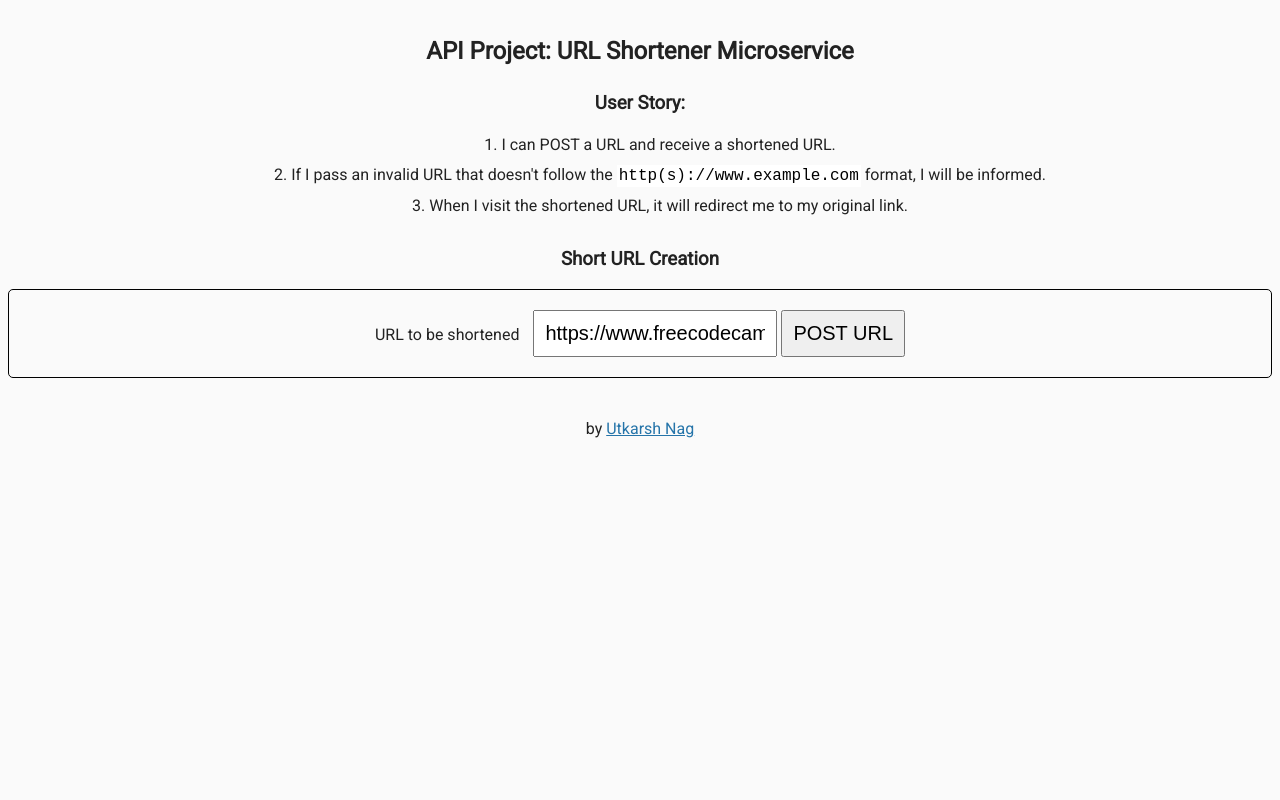
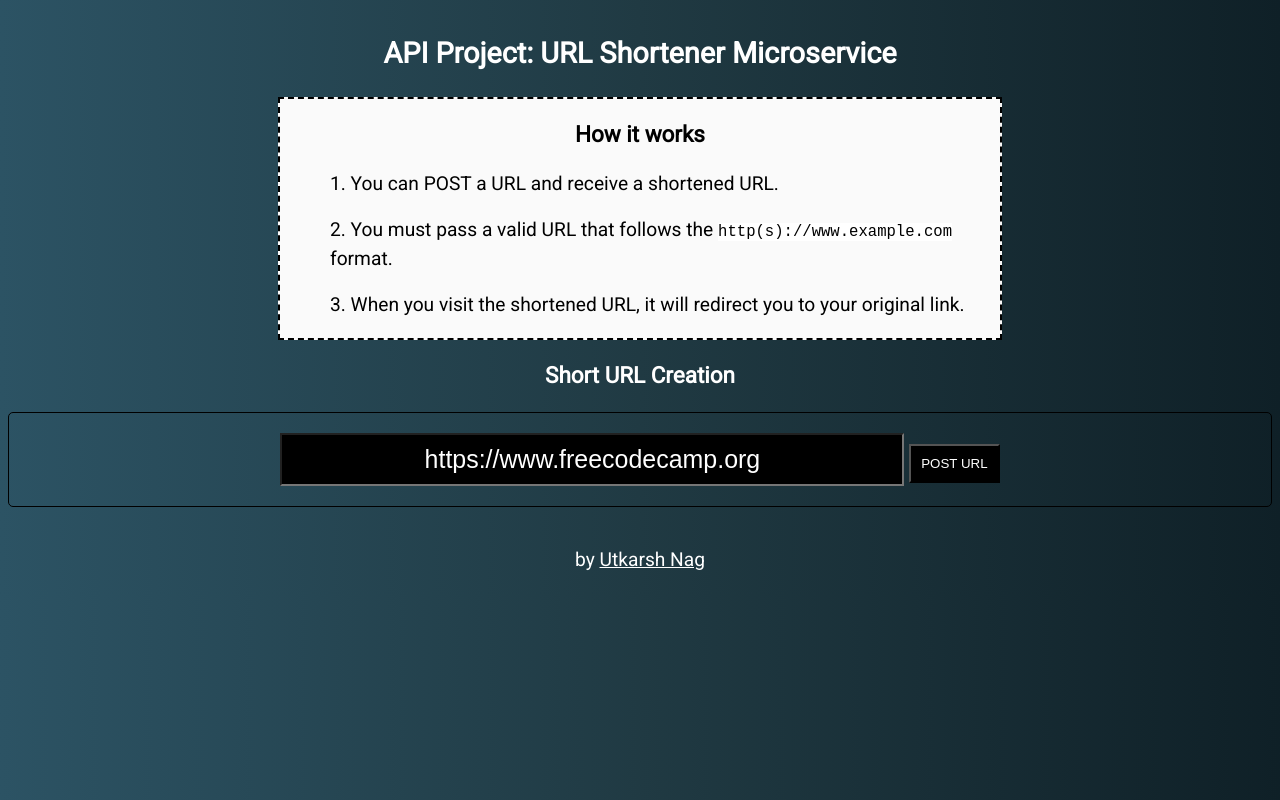
Before and after one commit to BocchiTheCode/URL-Shortener, a website: page views/index.html in a window 1280 px wide. Drawn offline with Linux system fonts and the light colour scheme.

Commit message:
🙈☄️ Updated with Glitch

```diff
--- a/public/style.css
+++ b/public/style.css
@@ -1,10 +1,13 @@
 /****** Main Styling ******/
 
 body {
+  height: 100%;
 	font-family: 'Roboto', sans-serif;
-	font-size: 16px;
-	color: #222;
-	background-color: #FaFaFa;
+	font-size: 1.2em;
+	color: white;
+  background: #0F2027;  /* fallback for old browsers */
+  background: -webkit-linear-gradient(to right, #2C5364, #203A43, #0F2027);  /* Chrome 10-25, Safari 5.1-6 */
+  background: linear-gradient(to right, #2C5364, #203A43, #0F2027); /* W3C, IE 10+/ Edge, Firefox 16+, Chrome 26+, Opera 12+, Safari 7+ */
 	text-align: center;
 	line-height: 1.4em;
 }
@@ -15,22 +18,31 @@ body {
 }
 
 h3 {
-  margin-top: 30px;
+  text-align: center;
 }
 
 .footer {
 	margin-top: 40px;
 }
 
+p a {
+  color: white;
+}
+
 .user-stories {
   position: relative;
-  text-align: justify;
+  background-color: #FaFaFa;
+  color: black;
+  text-align: left;
   max-width: 700px;
   margin: 15px auto;
+  margin-top: 30px;
+  border: 2px dashed;
+  padding-left: 10px;
+  padding-right: 10px;
 }
 code {
   font-family: monospace;
-  padding: 2px;
   color: black;
   background-color: #fff;
 }
@@ -65,10 +77,18 @@ label {
 
 input {
   padding: 10px;
-  font-size: 20px;
+  background-color: black;
+  color: white;
 }
 
 input[type=text] {
-  width: 220px;
+  font-size: 1.3em;
+  width: 600px;
   text-align: center;
 }
+
+@media only screen and (max-width: 750px) {
+  input[type=text] {
+    width: 80%;
+  }
+}
--- a/views/index.html
+++ b/views/index.html
@@ -4,6 +4,7 @@
 
    <head>
       <title>URL Shortener</title>
+      <meta content="width=device-width, initial-scale=1" name="viewport" />
       <link rel="shortcut icon" href="https://cdn.hyperdev.com/us-east-1%3A52a203ff-088b-420f-81be-45bf559d01b1%2Ffavicon.ico" type="image/x-icon"/>
       <link href="https://fonts.googleapis.com/css?family=Roboto" rel="stylesheet" type="text/css">
       <link href="/public/style.css" rel="stylesheet" type="text/css">
@@ -12,26 +13,26 @@
    <body>
       <div class="container">
         <h2>API Project: URL Shortener Microservice</h2>
-        <h3>User Story: </h3>
-        <ol>
-          <li>I can POST a URL and receive a shortened URL.</li>
-          <li>If I pass an invalid URL that doesn't follow the <code>http(s)://www.example.com</code> format, I will be informed.<br>
-          <li>When I visit the shortened URL, it will redirect me to my original link.</li>
-        </ol>
+        <div class="user-stories">
+          <h3>How it works</h3>
+          <ol>
+            <li>You can POST a URL and receive a shortened URL.</li>
+            <li>You must pass a valid URL that follows the <code>http(s)://www.example.com</code> format.</li>
+            <li>When you visit the shortened URL, it will redirect you to your original link.</li>
+          </ol>
+        </div>
 
         <h3>Short URL Creation </h3>
-        <form action="api/shorturl/new" method="POST">
-          <label for="url_input">URL to be shortened</label>
+        <form class="form-inline" action="api/shorturl/new" method="POST">
           <input id="url_input" type="text" name="url" value="https://www.freecodecamp.org">
           <input type="submit" value="POST URL">
         </form>
       </div>
       <div class="footer">
         <p>
-          by <a href="https://www.freecodecamp.org">Utkarsh Nag</a>
+          by <a href="https://github.com/utkarshnag">Utkarsh Nag</a>
         </p>
       </div>
    </body>
 
-
 </html>
```
Also changed, not shown: server.js (+6 -2 lines).
